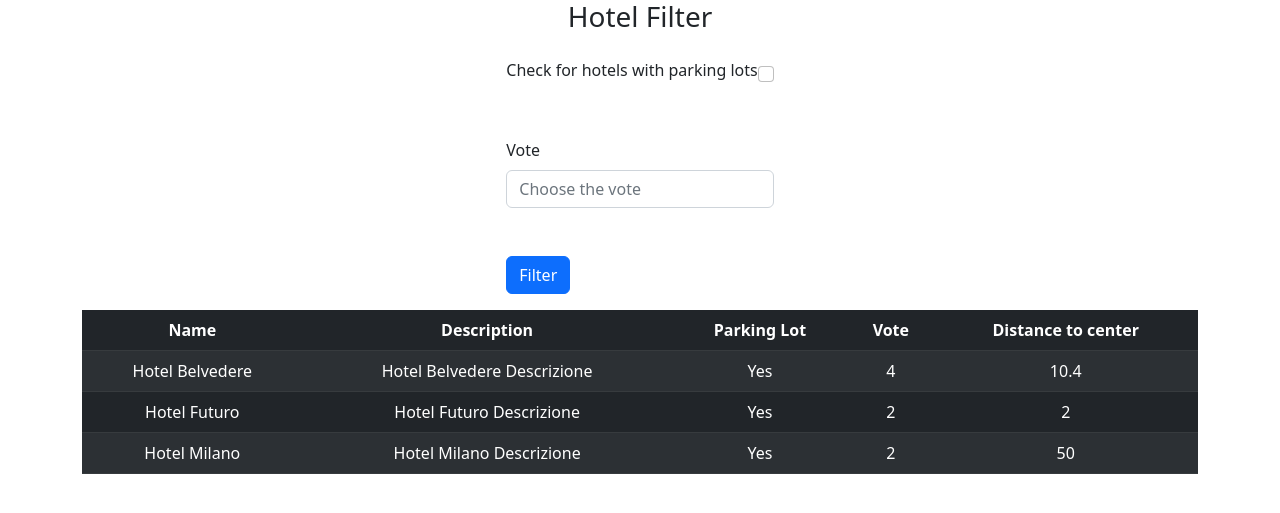
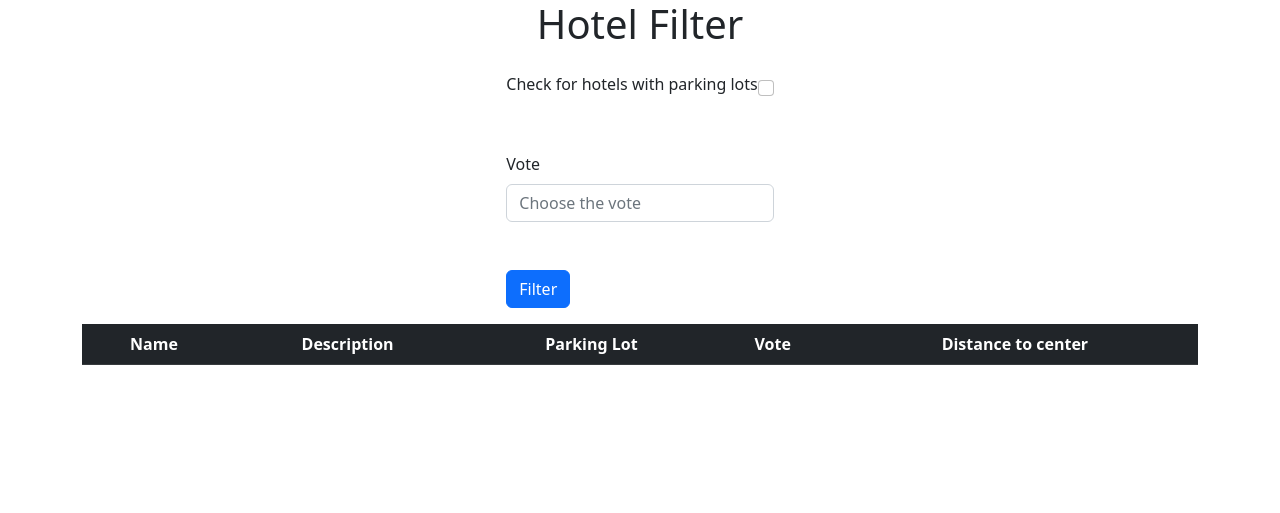
Before and after one commit to robertonesta/php-hotel, a PHP site: page /?parkingLot=1 in a window 1280 px wide. Shown: the top 513 px of the page. Run offline with PHP 8.4, Linux system fonts and the light colour scheme; data that the repository does not hold is empty.

Commit message:
adding some style

```diff
--- a/index.php
+++ b/index.php
@@ -64,7 +64,7 @@ Aggiungere un secondo campo al form che permetta di filtrare gli hotel per voto
 NOTA: deve essere possibile utilizzare entrambi i filtri contemporaneamente (es. ottenere una lista con hotel che dispongono di parcheggio e che hanno un voto di tre stelle o superiore)
 Se non viene specificato nessun filtro, visualizzare come in precedenza tutti gli hotel.-->
 <div class="appHeader text-center align-items-center">
-    <h3>Hotel Filter</h3>
+    <h1>Hotel Filter</h1>
 </div>
 <div class="appMain">
     <div class="container d-flex flex-column align-items-center justify-content-center">
@@ -93,7 +93,7 @@ Se non viene specificato nessun filtro, visualizzare come in precedenza tutti gl
             </thead>
             <tbody>
             <?php foreach ($hotels as $hotel) :
-                if (($parkingLot === null || $hotel["parking"]) && ($vote == null || $hotel["vote"] >= $vote)) : ?>
+                if (($parkingLot === null) && ($hotel["vote"] >= $vote)) : ?>
                 <tr>
                     <?php foreach ($hotel as $key => $searchfilter) : ?>
                         <td>
@@ -109,7 +109,8 @@ Se non viene specificato nessun filtro, visualizzare come in precedenza tutti gl
                         </td>
                     <?php endforeach; ?>
                 </tr>
-            <?php endif; endforeach;?>
+            <?php endif; ?>
+            <?php endforeach; ?>
             </tbody>
         </table>
     </div>
```
